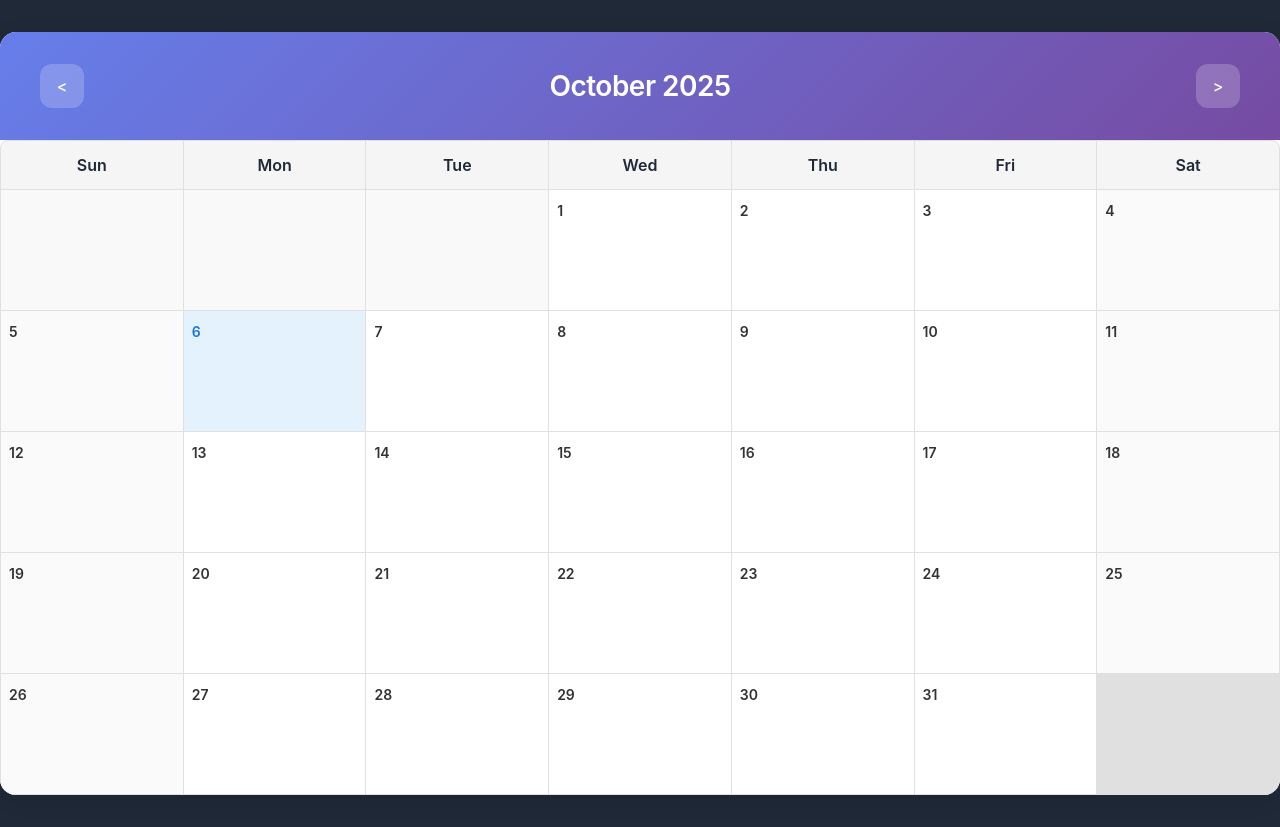
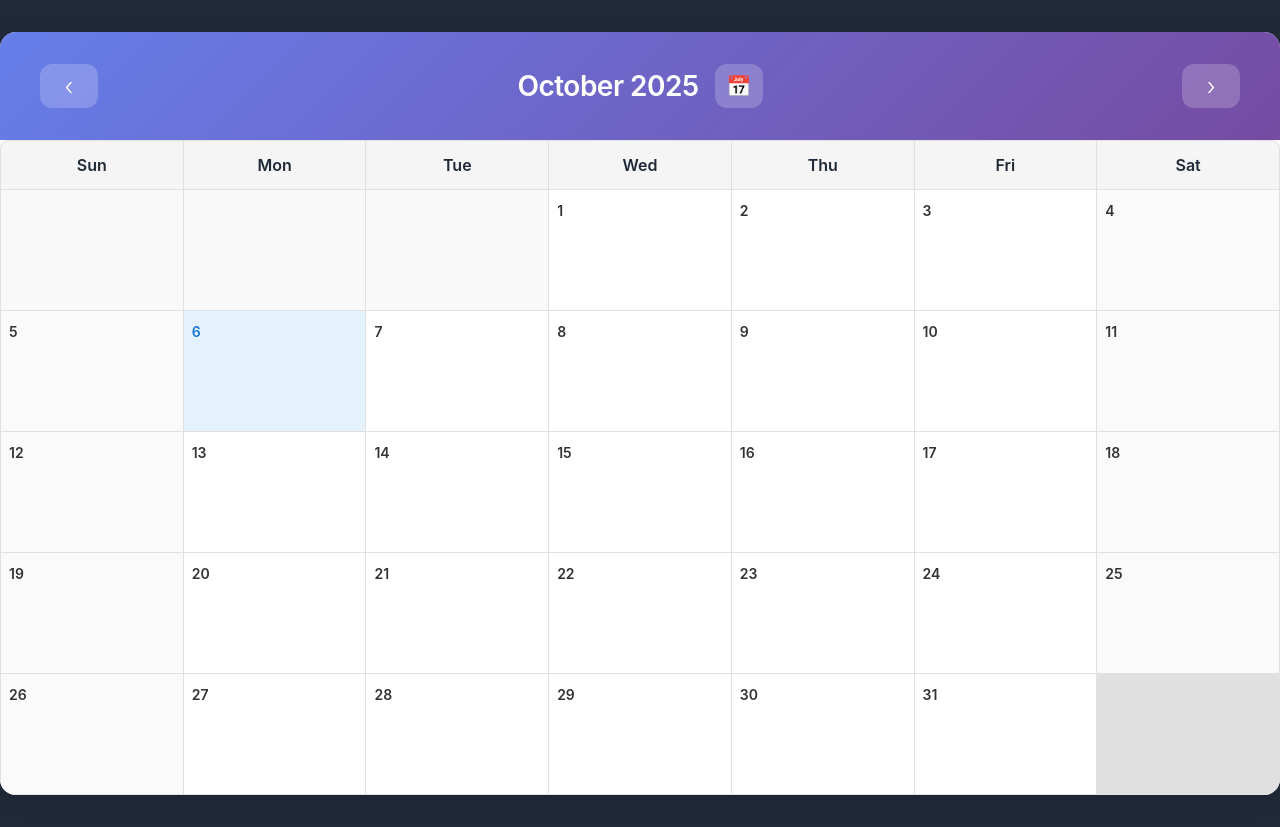
Before and after one commit to lukeiayf/calendar-app, a Vue app: page / in a window 1280 px wide. Built offline with nearby package versions, Linux system fonts and the light colour scheme.

Commit message:
Add custom datepicker

```diff
--- /dev/null
+++ b/src/components/MonthYearPicker.vue
@@ -0,0 +1,312 @@
+<template>
+  <div class="month-year-picker">
+    <button
+      type="button"
+      class="picker-trigger"
+      @click="togglePicker"
+      :aria-label="isOpen ? 'Close date picker' : 'Open date picker'"
+    >
+      📅
+    </button>
+
+    <div v-if="isOpen" class="picker-dropdown" @click.stop>
+      <div class="picker-header">
+        <button
+          type="button"
+          class="year-nav-btn"
+          @click="changeYear(-1)"
+          aria-label="Previous year"
+        >
+          ‹
+        </button>
+        <span class="year-display">{{ selectedYear }}</span>
+        <button
+          type="button"
+          class="year-nav-btn"
+          @click="changeYear(1)"
+          aria-label="Next year"
+        >
+          ›
+        </button>
+      </div>
+
+      <div class="months-grid">
+        <button
+          v-for="(month, index) in months"
+          :key="index"
+          type="button"
+          class="month-btn"
+          :class="{
+            active: index === selectedMonth && selectedYear === currentYear,
+            today: index === todayMonth && selectedYear === todayYear
+          }"
+          @click="selectMonth(index)"
+        >
+          {{ month }}
+        </button>
+      </div>
+
+      <div class="picker-footer">
+        <button
+          type="button"
+          class="today-btn"
+          @click="goToToday"
+        >
+          Today
+        </button>
+      </div>
+    </div>
+
+    <!-- Backdrop to close picker when clicking outside -->
+    <div
+      v-if="isOpen"
+      class="picker-backdrop"
+      @click="closePicker"
+    ></div>
+  </div>
+</template>
+
+<script setup lang="ts">
+import { ref, onMounted, onUnmounted } from 'vue'
+
+const props = defineProps<{
+  currentMonth: number
+  currentYear: number
+}>()
+
+const emit = defineEmits<{
+  'update:month-year': [month: number, year: number]
+  'go-to-today': []
+}>()
+
+const isOpen = ref(false)
+const selectedMonth = ref(props.currentMonth)
+const selectedYear = ref(props.currentYear)
+
+const months = [
+  'Jan', 'Feb', 'Mar', 'Apr', 'May', 'Jun',
+  'Jul', 'Aug', 'Sep', 'Oct', 'Nov', 'Dec'
+]
+
+const today = new Date()
+const todayMonth = today.getMonth()
+const todayYear = today.getFullYear()
+
+const togglePicker = () => {
+  isOpen.value = !isOpen.value
+  if (isOpen.value) {
+    selectedMonth.value = props.currentMonth
+    selectedYear.value = props.currentYear
+  }
+}
+
+const closePicker = () => {
+  isOpen.value = false
+}
+
+const changeYear = (delta: number) => {
+  selectedYear.value += delta
+}
+
+const selectMonth = (month: number) => {
+  selectedMonth.value = month
+  emit('update:month-year', month, selectedYear.value)
+  closePicker()
+}
+
+const goToToday = () => {
+  emit('go-to-today')
+  closePicker()
+}
+
+// Close picker on Escape key
+const handleEscape = (e: KeyboardEvent) => {
+  if (e.key === 'Escape' && isOpen.value) {
+    closePicker()
+  }
+}
+
+onMounted(() => {
+  document.addEventListener('keydown', handleEscape)
+})
+
+onUnmounted(() => {
+  document.removeEventListener('keydown', handleEscape)
+})
+</script>
+
+<style scoped>
+.month-year-picker {
+  position: relative;
+  display: inline-block;
+}
+
+.picker-trigger {
+  background: rgba(255, 255, 255, 0.2);
+  border: none;
+  border-radius: 12px;
+  width: 44px;
+  height: 44px;
+  display: flex;
+  align-items: center;
+  justify-content: center;
+  cursor: pointer;
+  transition: all 0.2s ease;
+  color: white;
+  font-size: 20px;
+}
+
+.picker-trigger:hover {
+  background: rgba(255, 255, 255, 0.3);
+  transform: scale(1.05);
+}
+
+.picker-trigger:active {
+  transform: scale(0.95);
+}
+
+.picker-backdrop {
+  position: fixed;
+  top: 0;
+  left: 0;
+  right: 0;
+  bottom: 0;
+  z-index: 999;
+}
+
+.picker-dropdown {
+  position: absolute;
+  top: calc(100% + 8px);
+  right: 0;
+  background: white;
+  border-radius: 12px;
+  box-shadow: 0 8px 32px rgba(0, 0, 0, 0.15);
+  padding: 16px;
+  min-width: 280px;
+  z-index: 1000;
+  animation: slideDown 0.2s ease;
+}
+
+@keyframes slideDown {
+  from {
+    opacity: 0;
+    transform: translateY(-10px);
+  }
+  to {
+    opacity: 1;
+    transform: translateY(0);
+  }
+}
+
+.picker-header {
+  display: flex;
+  align-items: center;
+  justify-content: space-between;
+  margin-bottom: 16px;
+  padding-bottom: 12px;
+  border-bottom: 2px solid #f0f0f0;
+}
+
+.year-display {
+  font-size: 18px;
+  font-weight: 600;
+  color: #333;
+  min-width: 80px;
+  text-align: center;
+}
+
+.year-nav-btn {
+  background: #f5f5f5;
+  border: none;
+  border-radius: 8px;
+  width: 32px;
+  height: 32px;
+  display: flex;
+  align-items: center;
+  justify-content: center;
+  cursor: pointer;
+  font-size: 20px;
+  color: #666;
+  transition: all 0.2s ease;
+}
+
+.year-nav-btn:hover {
+  background: #e0e0e0;
+  color: #333;
+}
+
+.months-grid {
+  display: grid;
+  grid-template-columns: repeat(3, 1fr);
+  gap: 8px;
+  margin-bottom: 12px;
+}
+
+.month-btn {
+  background: #f8f9fa;
+  border: 2px solid transparent;
+  border-radius: 8px;
+  padding: 12px 8px;
+  cursor: pointer;
+  font-size: 14px;
+  font-weight: 500;
+  color: #555;
+  transition: all 0.2s ease;
+}
+
+.month-btn:hover {
+  background: #e9ecef;
+  color: #333;
+  transform: translateY(-1px);
+}
+
+.month-btn.active {
+  background: linear-gradient(135deg, #667eea 0%, #764ba2 100%);
+  color: white;
+  border-color: #667eea;
+  font-weight: 600;
+}
+
+.month-btn.today {
+  border-color: #667eea;
+  color: #667eea;
+  font-weight: 600;
+}
+
+.month-btn.active.today {
+  border-color: white;
+  color: white;
+}
+
+.picker-footer {
+  padding-top: 12px;
+  border-top: 2px solid #f0f0f0;
+}
+
+.today-btn {
+  width: 100%;
+  background: #f8f9fa;
+  border: none;
+  border-radius: 8px;
+  padding: 10px;
+  cursor: pointer;
+  font-size: 14px;
+  font-weight: 600;
+  color: #667eea;
+  transition: all 0.2s ease;
+}
+
+.today-btn:hover {
+  background: #667eea;
+  color: white;
+  transform: translateY(-1px);
+}
+
+@media (max-width: 768px) {
+  .picker-dropdown {
+    right: auto;
+    left: 50%;
+    transform: translateX(-50%);
+  }
+}
+</style>
--- a/src/components/NavigationControls.vue
+++ b/src/components/NavigationControls.vue
@@ -1,16 +1,37 @@
 <template>
   <div class="calendar-header">
-    <button @click="calendarStore.prevMonth()" class="nav-btn" aria-label="Previous Month">
-      <
+    <button
+      @click="calendarStore.prevMonth()"
+      class="nav-btn"
+      aria-label="Previous Month"
+    >
+      ‹
     </button>
-    <h2 class="calendar-title">{{ monthYear }}</h2>
-    <button @click="calendarStore.nextMonth()" class="nav-btn" aria-label="Next Month">></button>
+
+    <div class="header-center">
+      <h2 class="calendar-title">{{ monthYear }}</h2>
+      <MonthYearPicker
+        :current-month="calendarStore.currentMonth"
+        :current-year="calendarStore.currentYear"
+        @update:month-year="handleMonthYearChange"
+        @go-to-today="calendarStore.goToToday()"
+      />
+    </div>
+
+    <button
+      @click="calendarStore.nextMonth()"
+      class="nav-btn"
+      aria-label="Next Month"
+    >
+      ›
+    </button>
   </div>
 </template>
 
 <script setup lang="ts">
 import { computed } from 'vue'
 import { useCalendarStore } from '../store/CalendarStore'
+import MonthYearPicker from './MonthYearPicker.vue'
 
 const calendarStore = useCalendarStore()
 
@@ -21,6 +42,10 @@ const firstDayOfMonth = computed<Date>(
 const monthYear = computed<string>(() =>
   firstDayOfMonth.value.toLocaleString('default', { month: 'long', year: 'numeric' })
 )
+
+const handleMonthYearChange = (month: number, year: number) => {
+  calendarStore.setMonthYear(month, year)
+}
 </script>
 
 <style scoped>
@@ -31,6 +56,14 @@ const monthYear = computed<string>(() =>
   padding: 2rem 2.5rem;
   background: linear-gradient(135deg, #667eea 0%, #764ba2 100%);
   color: white;
+}
+
+.header-center {
+  display: flex;
+  align-items: center;
+  gap: 16px;
+  flex: 1;
+  justify-content: center;
 }
 
 .calendar-title {
@@ -52,6 +85,8 @@ const monthYear = computed<string>(() =>
   cursor: pointer;
   transition: all 0.2s ease;
   color: white;
+  font-size: 24px;
+  font-weight: 300;
 }
 
 .nav-btn:hover {
@@ -68,8 +103,18 @@ const monthYear = computed<string>(() =>
     padding: 1.5rem;
   }
 
+  .header-center {
+    gap: 8px;
+  }
+
   .calendar-title {
     font-size: 1.25rem;
   }
+
+  .nav-btn {
+    width: 36px;
+    height: 36px;
+    font-size: 20px;
+  }
 }
 </style>
--- a/src/store/CalendarStore.ts
+++ b/src/store/CalendarStore.ts
@@ -52,14 +52,14 @@ export const useCalendarStore = defineStore('calendarStore', () => {
   //Open modal to add a new reminder
   const openAddReminder = (day: number): void => {
     selectedDay.value = day
-    editingReminder.value = createReminderDraft(day)
+   editingReminder.value = createReminderDraft(day)
     overflowDay.value = null
     showReminderModal.value = true
   }
 
   //Open modal to  an existing reminder
   const openEditReminder = (reminder: IReminder): void => {
-    editingReminder.value = { ...reminder }
+   editingReminder.value = { ...reminder }
     overflowDay.value = null
     showReminderModal.value = true
   }
@@ -68,13 +68,13 @@ export const useCalendarStore = defineStore('calendarStore', () => {
   const openAllReminders = (day: number): void => {
     overflowDay.value = day
     selectedDay.value = day
-    editingReminder.value = null
+   editingReminder.value = null
     showReminderModal.value = true
   }
 
   //Save a reminder (create new or update existing)
   const saveReminder = async (): Promise<void> => {
-    const draft = editingReminder.value
+    const draft =editingReminder.value
     if (!draft) {
       return
     }
@@ -126,7 +126,7 @@ export const useCalendarStore = defineStore('calendarStore', () => {
   //Close the reminder modal and reset state
   const closeModal = (): void => {
     showReminderModal.value = false
-    editingReminder.value = null
+   editingReminder.value = null
     selectedDay.value = null
     overflowDay.value = null
   }
@@ -161,11 +161,24 @@ export const useCalendarStore = defineStore('calendarStore', () => {
     }
   }
 
+  //Set month and year directly
+  const setMonthYear = (month: number, year: number): void => {
+    currentMonth.value = month
+    currentYear.value = year
+  }
+
+  //Navigate to today's month
+  const goToToday = (): void => {
+    const today = new Date()
+    currentMonth.value = today.getMonth()
+    currentYear.value = today.getFullYear()
+  }
+
   return {
     // State
     reminders,
     showReminderModal,
-    editingReminder,
+   editingReminder,
     selectedDay,
     overflowDay,
     currentMonth,
@@ -189,6 +202,8 @@ export const useCalendarStore = defineStore('calendarStore', () => {
     getAllRemindersForDay,
     prevMonth,
     nextMonth,
+    setMonthYear,
+    goToToday,
     formatDate,
   }
 })
```
